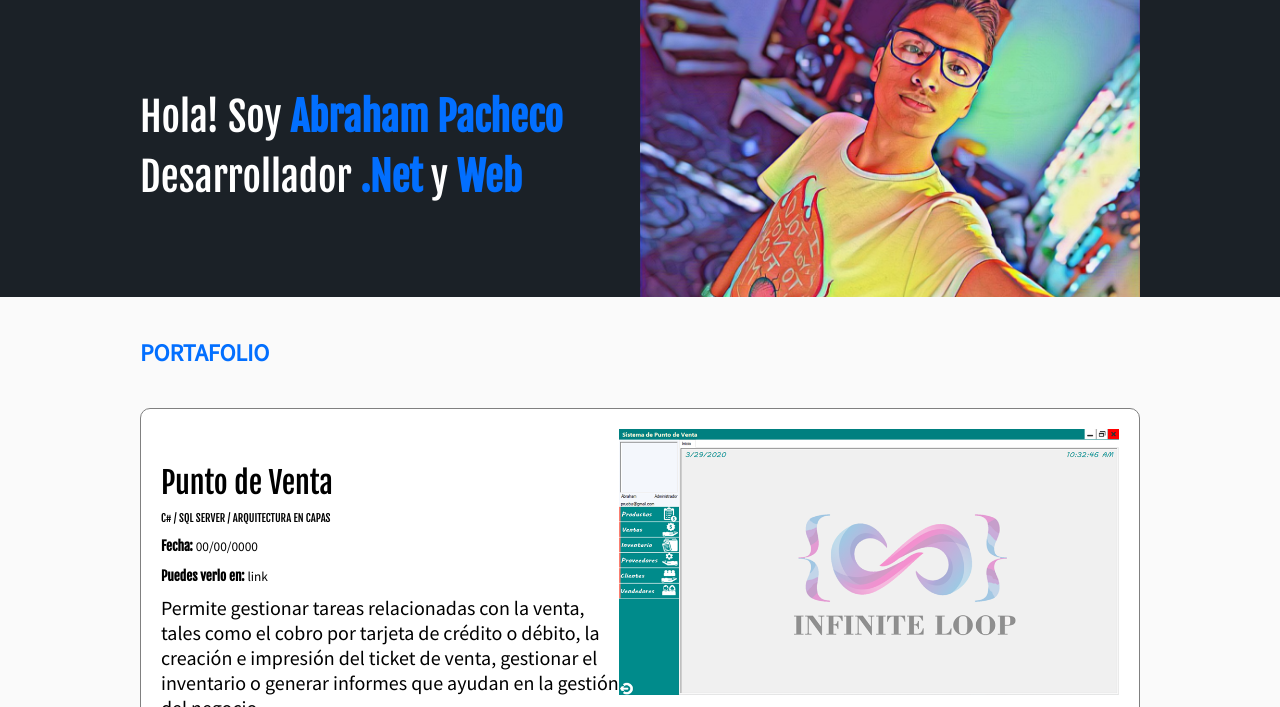
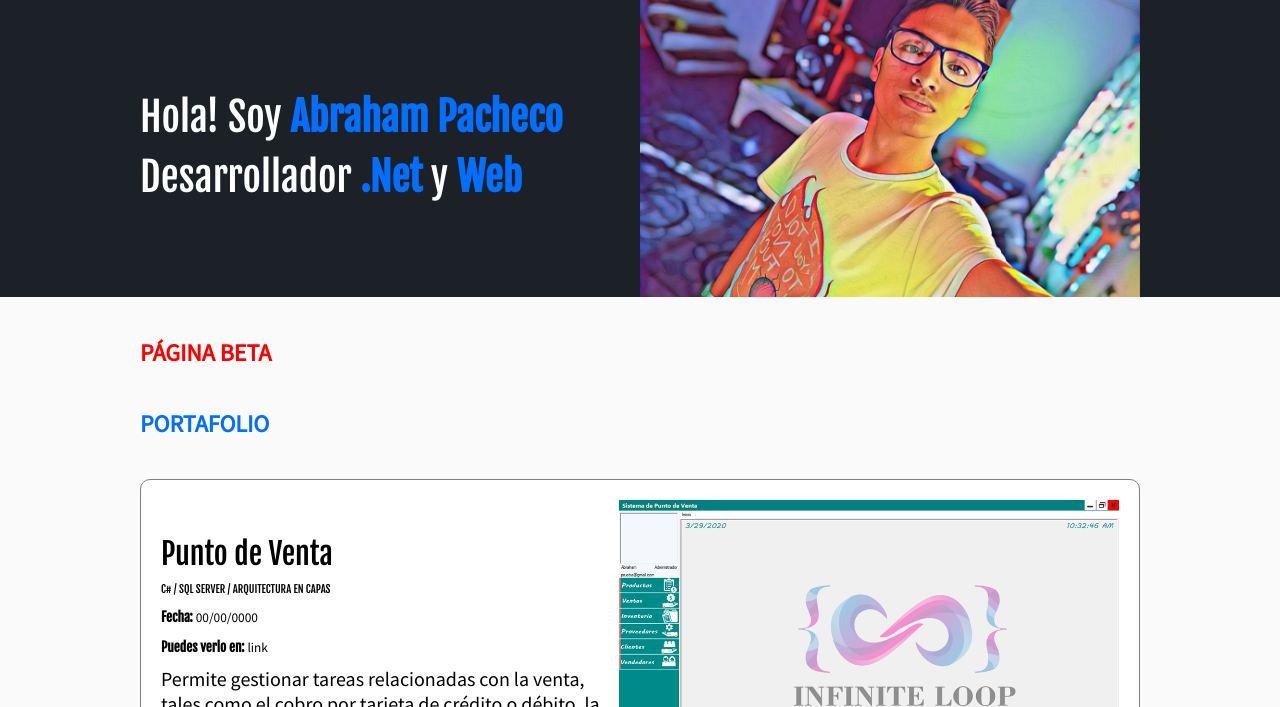
Before and after one commit to AbrahamPH16/Portafolio, a plain HTML site: page index.html in a window 1280 px wide. Shown: the part 93-800 px from the top of the page. Drawn offline with Linux system fonts and the light colour scheme.

Commit message:
Especifique que la pagina es beta

```diff
--- a/css/estilos.css
+++ b/css/estilos.css
@@ -285,3 +285,8 @@ figure{
     height: inherit;
     flex-wrap: inherit;
 }
+
+.beta{
+    color: red;
+    align-content: center;
+}
--- a/index.html
+++ b/index.html
@@ -42,6 +42,7 @@
         <!--Portafolio-->
         <section id="portafolio" class="portfolio">
             <div class="container">
+                <h2 class="beta">P&aacute;gina Beta</h2>
                 <h2>Portafolio</h2>
                 <article class="project">
                     <div class="project-details">
```
